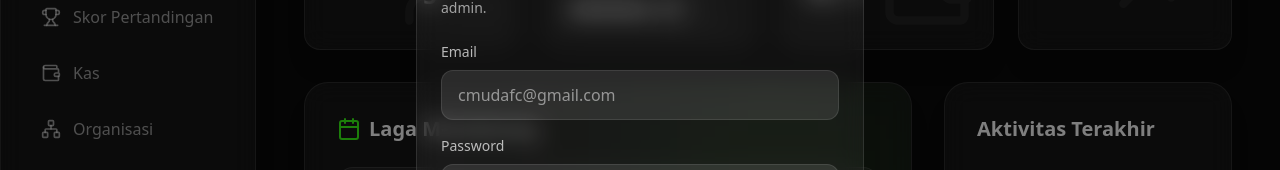
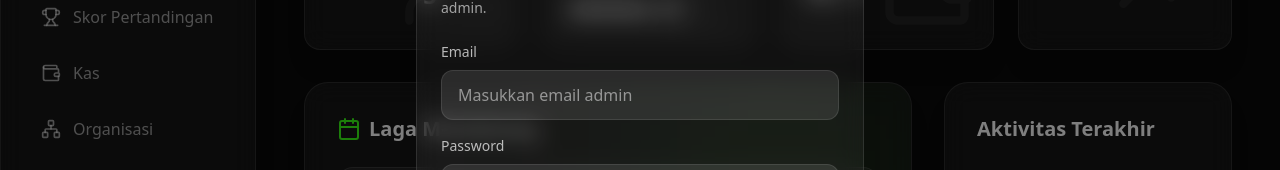
Before and after one commit to alitbisri14-design/citra-muda-fc, a React (Vite) app: page / in a window 1280 px wide. Both pictures are taken after a click on the button "Login Admin". Shown: the part 284-454 px from the top of the page. Built offline with nearby package versions, Linux system fonts and the light colour scheme.

Commit message:
Fix admin auth configuration via environment variables

```diff
--- a/server.ts
+++ b/server.ts
@@ -7,7 +7,7 @@ dotenv.config();
 const app = express();
 app.use(express.json());
 
-const ALLOWED_ORIGIN = 'http://localhost:3000';
+const ALLOWED_ORIGIN = process.env.ALLOWED_ORIGIN ?? 'http://localhost:3000';
 app.use((req, res, next) => {
   res.header('Access-Control-Allow-Origin', ALLOWED_ORIGIN);
   res.header('Access-Control-Allow-Headers', 'Content-Type');
@@ -15,7 +15,7 @@ app.use((req, res, next) => {
   next();
 });
 
-const adminEmail = 'cmudafc@gmail.com';
+const adminEmail = (process.env.ADMIN_EMAIL ?? '').trim().toLowerCase();
 const otpStore = new Map<string, { otp: string; expiresAt: number }>();
 
 const smtpHost = process.env.SMTP_HOST;
@@ -45,6 +45,10 @@ app.post('/send-otp', async (req, res) => {
 
   if (!email || typeof email !== 'string') {
     return res.status(400).json({ message: 'Email tidak valid.' });
+  }
+
+  if (!adminEmail) {
+    return res.status(500).json({ message: 'ADMIN_EMAIL belum dikonfigurasi di server.' });
   }
 
   if (email.trim().toLowerCase() !== adminEmail) {
--- a/src/App.tsx
+++ b/src/App.tsx
@@ -21,8 +21,8 @@ export default function App() {
   const [loginPassword, setLoginPassword] = useState('');
   const [loginError, setLoginError] = useState('');
 
-  const adminEmail = 'cmudafc@gmail.com';
-  const adminPassword = 'CitraMudaFc123GO';
+  const adminEmail = import.meta.env.VITE_ADMIN_EMAIL ?? '';
+  const adminPassword = import.meta.env.VITE_ADMIN_PASSWORD ?? '';
 
   useEffect(() => {
     const savedAdmin = localStorage.getItem('citramudafc_admin_logged_in');
@@ -39,8 +39,14 @@ export default function App() {
 
   const handleLogin = (event: React.FormEvent<HTMLFormElement>) => {
     event.preventDefault();
+
+    if (!adminEmail || !adminPassword) {
+      setLoginError('Konfigurasi admin belum lengkap. Periksa VITE_ADMIN_EMAIL dan VITE_ADMIN_PASSWORD.');
+      return;
+    }
+
     if (
-      loginEmail.trim().toLowerCase() === adminEmail &&
+      loginEmail.trim().toLowerCase() === adminEmail.trim().toLowerCase() &&
       loginPassword === adminPassword
     ) {
       setIsAdmin(true);
@@ -147,7 +153,7 @@ export default function App() {
                       value={loginEmail}
                       onChange={(e) => setLoginEmail(e.target.value)}
                       className="w-full bg-white/10 border border-white/10 rounded-xl py-3 px-4 text-white focus:outline-none focus:border-electric-green/50 transition-colors"
-                      placeholder={adminEmail}
+                      placeholder="Masukkan email admin"
                       required
                     />
                   </div>
```
Also changed, not shown: 1 other file (tests, documents, lock files or other folders).
